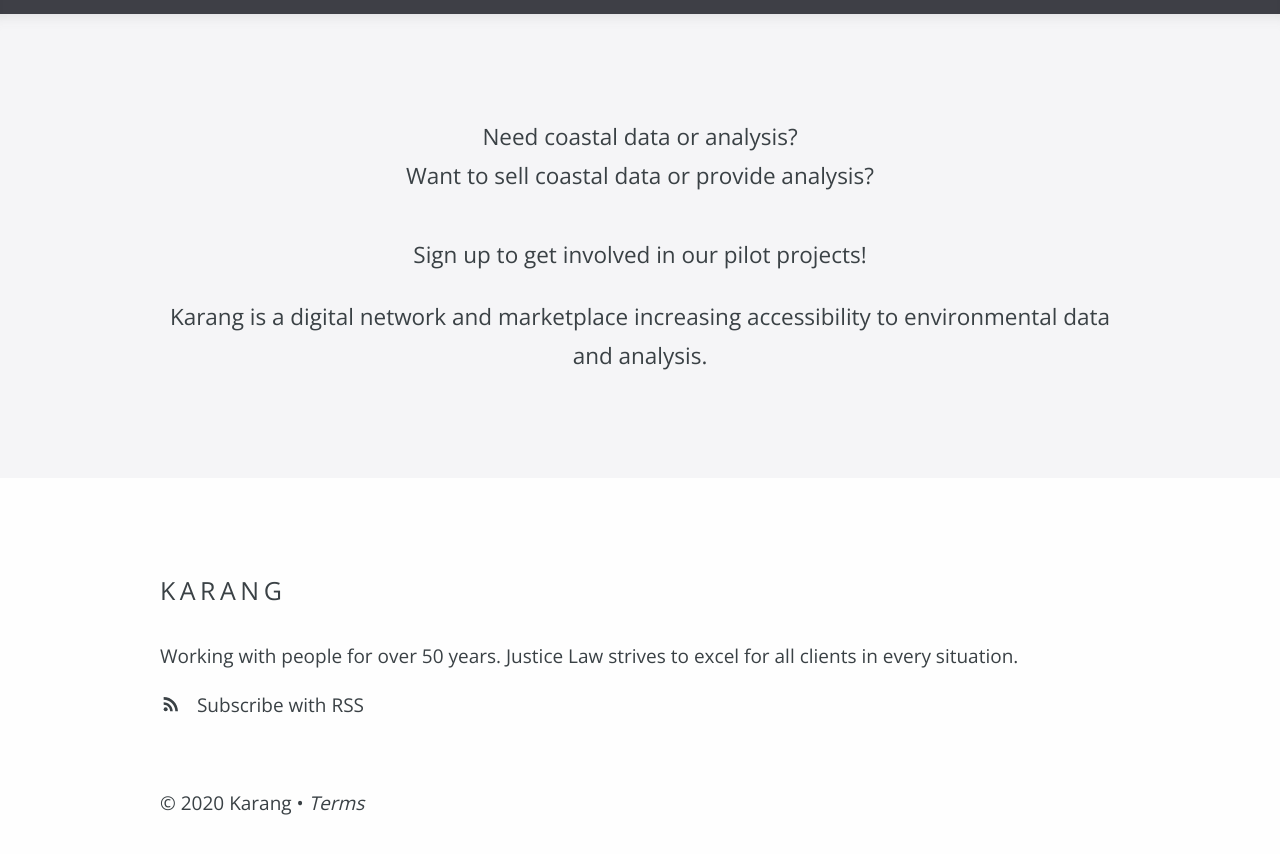
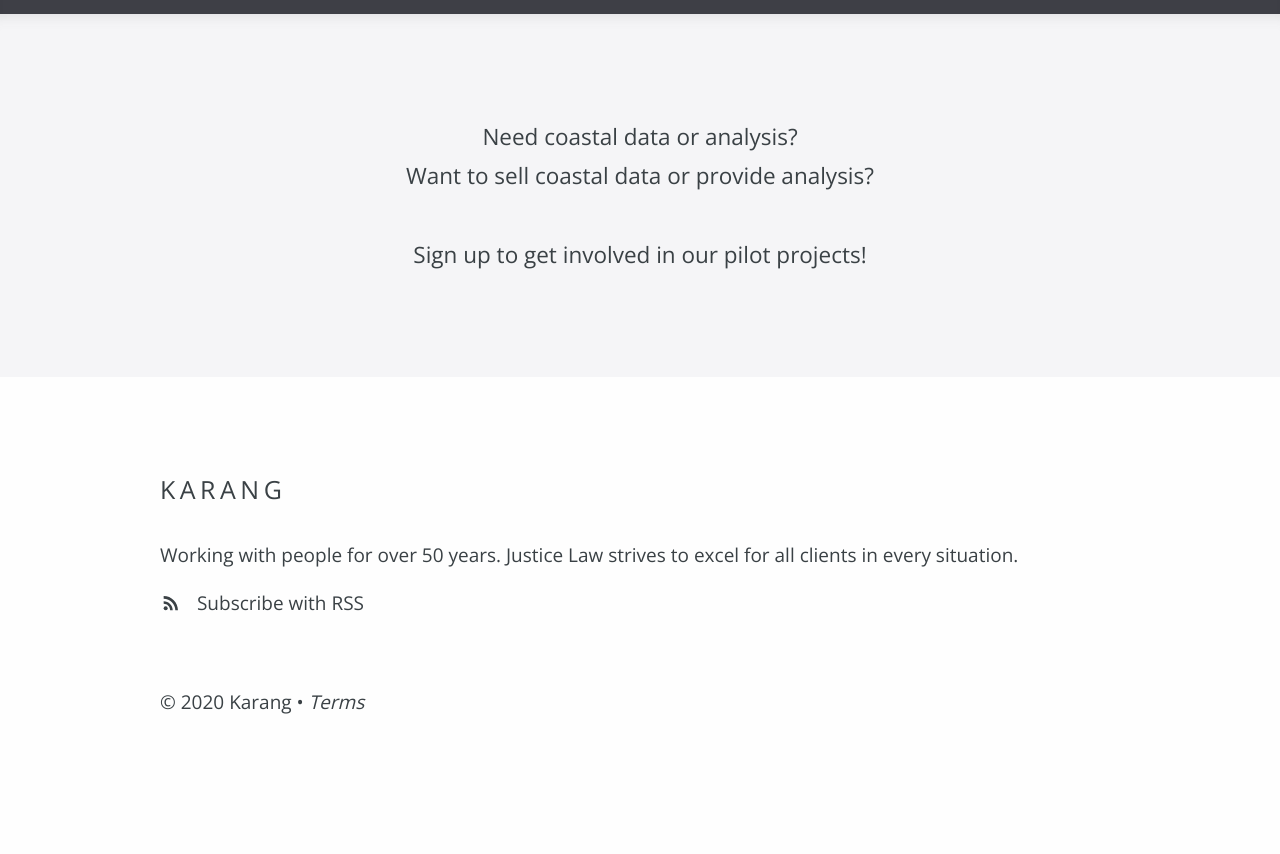
Before and after one commit to SSOATeam/website, a Jekyll site: the page built from index.html, in a window 1280 px wide and 900 px high, scrolled down 651 px. Shown: the top 854 px of the window. Built offline with Jekyll 4.4.1, drawn with Linux system fonts in a browser that asks for light colours; nearby versions of some CDN libraries; the list of posts is cut into pages by our own code; after the commit the page ends 1450 px from its top, so only the background shows below that.

Commit message:
Remove text from description.

```diff
--- a/index.html
+++ b/index.html
@@ -26,12 +26,6 @@
     <center>
       Need coastal data or analysis? <br>Want to sell coastal data or provide analysis?</br>
     <br>Sign up to get involved in our pilot projects!</br></center>
-  </p>
-
-  <p>
-    <center>
-        Karang is a digital network and marketplace increasing accessibility to environmental data and analysis.
-    </center>
 </p>
 
 </div>
```
